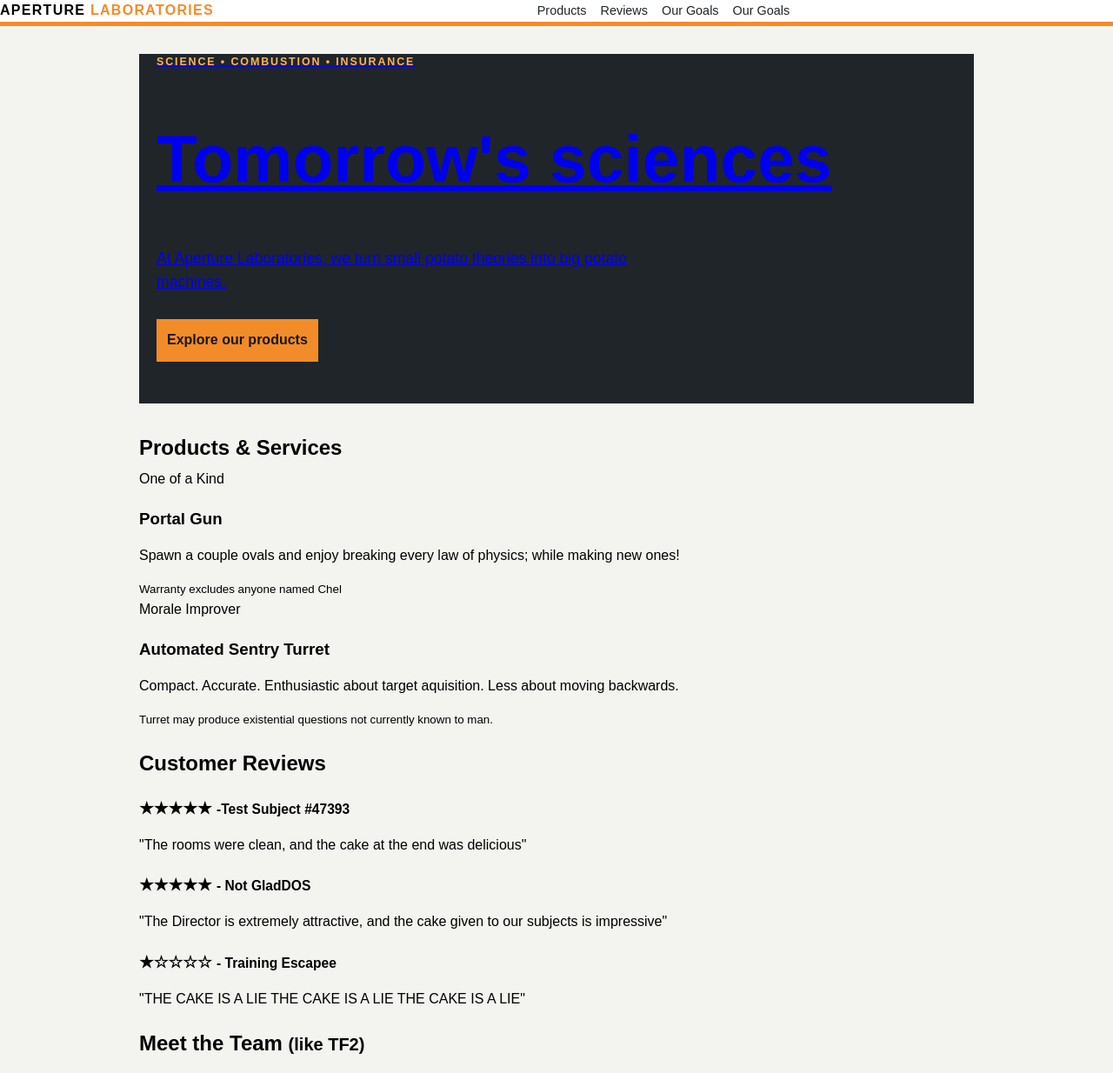
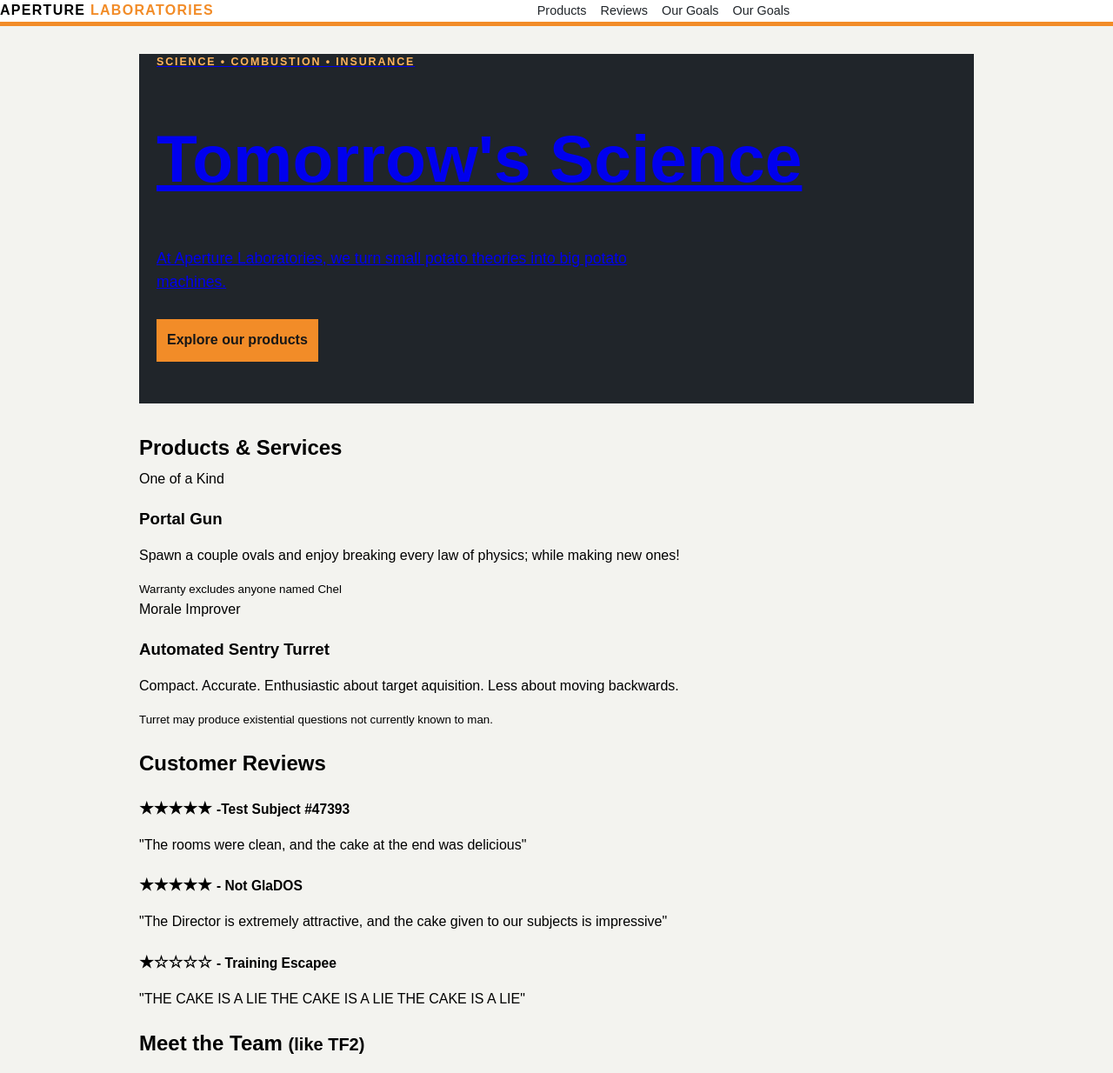
Before and after one commit to GrowSquid/Aperture-Labs-Web, a website: page src/index.html in a window 1280 px wide. Shown: the top 1234 px of the page at 87% size. Drawn offline with Linux system fonts and the light colour scheme.

Commit message:
fixed some formatting and typos

```diff
--- a/src/index.html
+++ b/src/index.html
@@ -152,7 +152,7 @@
             </div>
 
             <h1>
-                Tomorrow's sciences
+                Tomorrow's Science
             </h1>
 
             <p>
@@ -206,7 +206,7 @@
                 </article>
 
                 <article class="card">
-                    <h3>★★★★★ <small>- Not GladDOS</small></h3>
+                    <h3>★★★★★ <small>- Not GlaDOS</small></h3>
                     <p class="quote">
                         "The Director is extremely attractive, and the cake given to our subjects is impressive"
                     </p>
```
